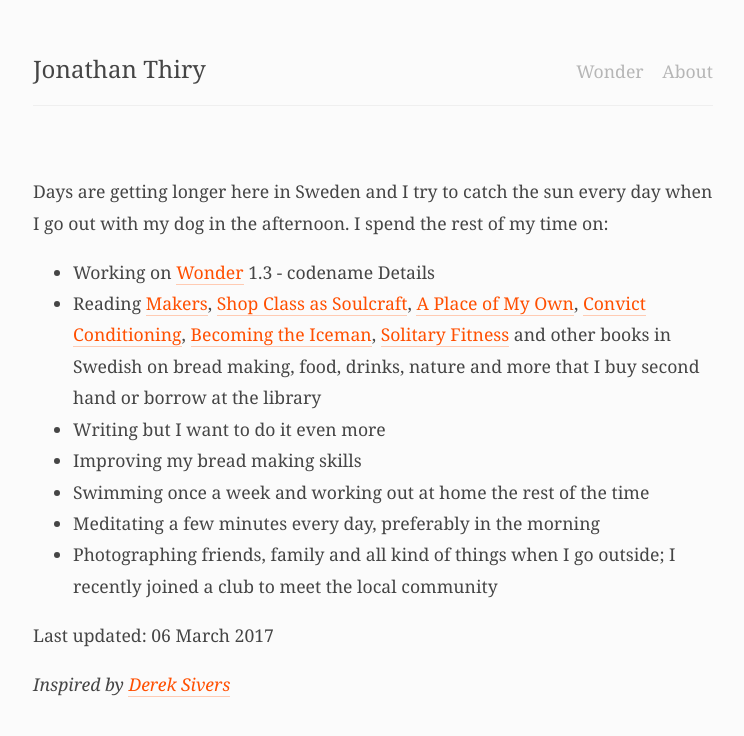
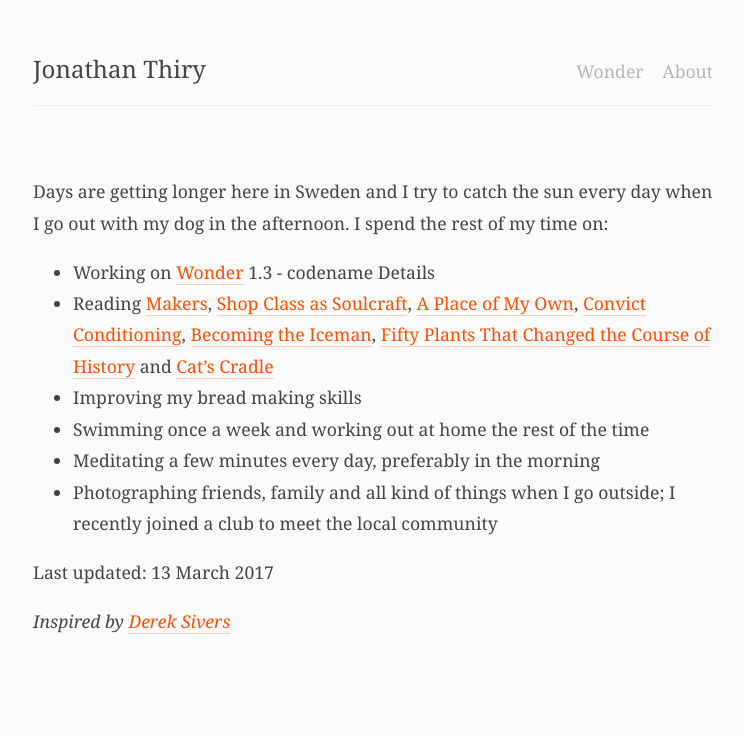
Before and after one commit to jonathanthiry/jonathanthiry.github.com, a Jekyll site: the page built from now.md, in a window 1280 px wide. Shown: the top 736 px of the page, without its empty margins (267-1011 px from the left). Built offline with Jekyll 4.4.1, drawn with Linux system fonts in a browser that asks for light colours.

Commit message:
Update now page

```diff
--- a/now.md
+++ b/now.md
@@ -1,14 +1,13 @@
 ---
 layout: page
 permalink: /now
-date: 2017-03-06
+date: 2017-03-13
 ---
 
 Days are getting longer here in Sweden and I try to catch the sun every day when I go out with my dog in the afternoon. I spend the rest of my time on:
 
 - Working on [Wonder](https://itunes.apple.com/us/app/wonder-reader-for-wikipedia/id1050888989?mt=8&at=1010lo2M) 1.3 - codename Details
-- Reading [Makers](http://craphound.com/makers/download/), [Shop Class as Soulcraft](http://www.matthewbcrawford.com/new-page-1-1-2/), [A Place of My Own](https://en.wikipedia.org/wiki/A_Place_of_My_Own), [Convict Conditioning](https://www.goodreads.com/book/show/7305111-convict-conditioning), [Becoming the Iceman](http://becomingtheiceman.com/book), [Solitary Fitness](https://www.goodreads.com/book/show/1906459.Solitary_Fitness) and other books in Swedish on bread making, food, drinks, nature and more that I buy second hand or borrow at the library
-- Writing but I want to do it even more
+- Reading [Makers](http://craphound.com/makers/download/), [Shop Class as Soulcraft](http://www.matthewbcrawford.com/new-page-1-1-2/), [A Place of My Own](https://en.wikipedia.org/wiki/A_Place_of_My_Own), [Convict Conditioning](https://www.goodreads.com/book/show/7305111-convict-conditioning), [Becoming the Iceman](http://becomingtheiceman.com/book), [Fifty Plants That Changed the Course of History](https://www.goodreads.com/book/show/10155001-fifty-plants-that-changed-the-course-of-history) and [Cat's Cradle](https://www.goodreads.com/book/show/135479.Cat_s_Cradle)
 - Improving my bread making skills
 - Swimming once a week and working out at home the rest of the time
 - Meditating a few minutes every day, preferably in the morning
```
